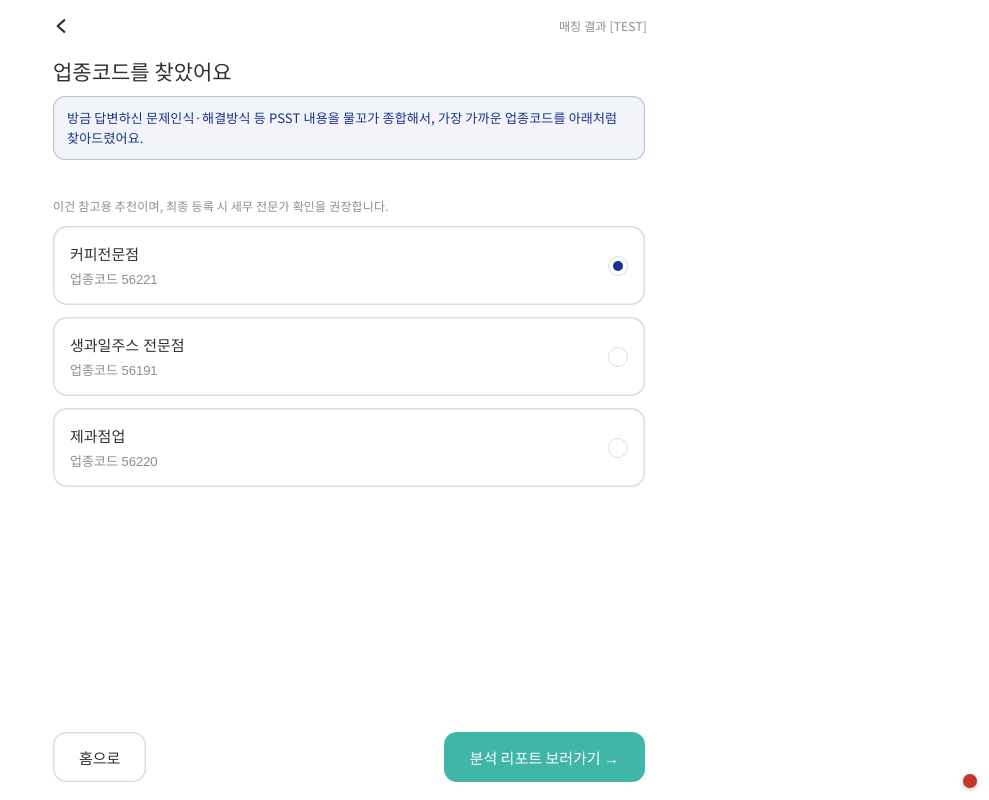
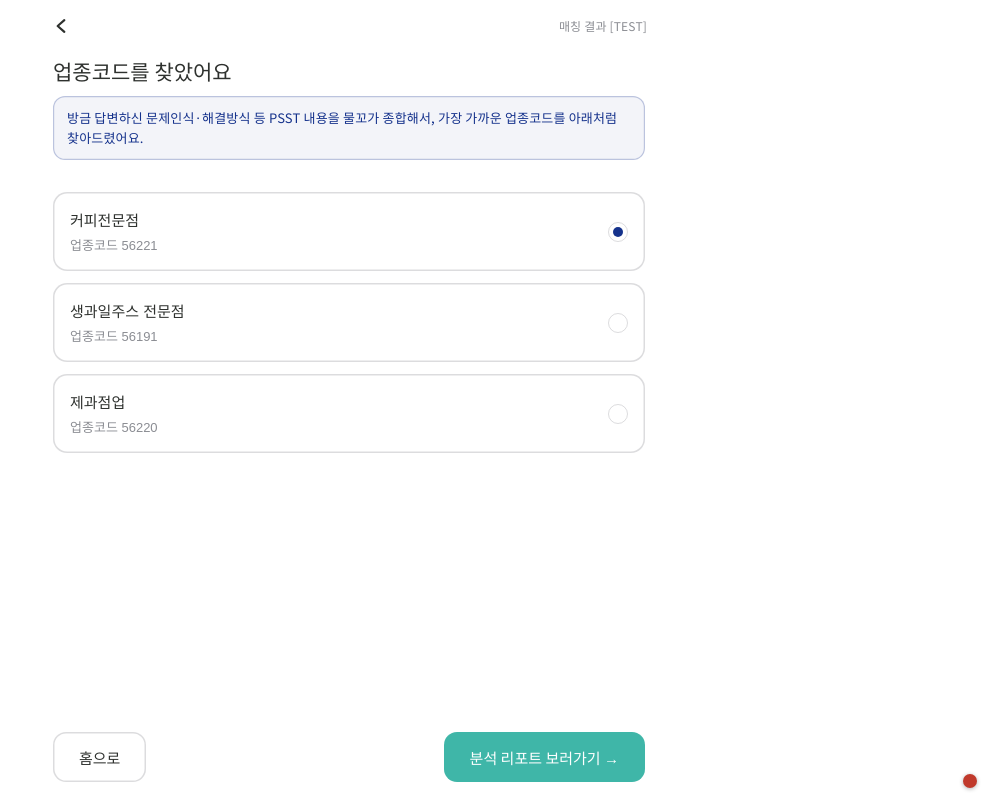
Before and after one commit to mulkko/mulggo-app, a React (Vite) app in the folder frontend/: page /diagnosis/industry-code-test in a window 1280 px wide. Shown: the whole page, without its empty margins (291-1280 px from the left). Built offline with nearby package versions, Linux system fonts and the light colour scheme; no server answers.

Commit message:
260915 - 챗봇 "분석리포트" 예시칩 질문 변경 - 업종코드 매칭 후 "세무사와 상담 권장" 문구 디자인 변경

```diff
--- a/frontend/src/pages/diagnosis/DiagnosisIndustryResult.tsx
+++ b/frontend/src/pages/diagnosis/DiagnosisIndustryResult.tsx
@@ -166,7 +166,14 @@
             방금 답변하신 문제인식·해결방식 등 PSST 내용을 물꼬가 종합해서, 가장 가까운 업종코드를 아래처럼 찾아드렸어요.
           </span>
         </div>
-        <p className={industryStyles.disclaimer}>이건 참고용 추천이며, 최종 등록 시 세무 전문가 확인을 권장합니다.</p>
+        <div className={industryStyles.disclaimerBox}>
+          <span className={industryStyles.disclaimerIcon} aria-hidden="true">
+            ✦
+          </span>
+          <p className={industryStyles.disclaimer}>
+            참고용 추천이며, 최종 등록 전 세무 전문가 확인을 권장합니다.
+          </p>
+        </div>
 
         {ksicCodes.length > 0 ? (
           <div className={styles.cardList}>
--- a/frontend/src/pages/diagnosis/_backup/DiagnosisIndustryCode_test.tsx
+++ b/frontend/src/pages/diagnosis/_backup/DiagnosisIndustryCode_test.tsx
@@ -44,7 +44,7 @@
             방금 답변하신 문제인식·해결방식 등 PSST 내용을 물꼬가 종합해서, 가장 가까운 업종코드를 아래처럼 찾아드렸어요.
           </span>
         </div>
-        <p className={styles.disclaimer}>이건 참고용 추천이며, 최종 등록 시 세무 전문가 확인을 권장합니다.</p>
+        <p className={styles.disclaimer}></p>
 
         {MOCK_STATE !== "추천" && MOCK_QUESTION && <div className={styles.stateBanner}>{MOCK_QUESTION}</div>}
 
--- a/frontend/src/pages/diagnosis/_backup/DiagnosisIndustryResultPreview.tsx
+++ b/frontend/src/pages/diagnosis/_backup/DiagnosisIndustryResultPreview.tsx
@@ -52,7 +52,7 @@
             방금 답변하신 문제인식·해결방식 등 PSST 내용을 물꼬가 종합해서, 가장 가까운 업종코드를 아래처럼 찾아드렸어요.
           </span>
         </div>
-        <p className={industryStyles.disclaimer}>이건 참고용 추천이며, 최종 등록 시 세무 전문가 확인을 권장합니다.</p>
+        <p className={industryStyles.disclaimer}></p>
 
         <div className={styles.cardList}>
           {MOCK_CODES.map((code) => (
--- a/frontend/src/pages/diagnosis/_backup/DiagnosisIndustryResult_test.tsx
+++ b/frontend/src/pages/diagnosis/_backup/DiagnosisIndustryResult_test.tsx
@@ -26,7 +26,7 @@
             방금 답변하신 문제인식·해결방식 등 PSST 내용을 물꼬가 종합해서, 가장 가까운 업종코드를 아래처럼 찾아드렸어요.
           </span>
         </div>
-        <p className={industryStyles.disclaimer}>이건 참고용 추천이며, 최종 등록 시 세무 전문가 확인을 권장합니다.</p>
+        <p className={industryStyles.disclaimer}></p>
 
         <div className={styles.cardList}>
           {MOCK_CODES.map((code, i) => (
--- a/frontend/src/pages/support/CustomerSupportChat.tsx
+++ b/frontend/src/pages/support/CustomerSupportChat.tsx
@@ -36,7 +36,7 @@
   { label: "업종코드 확인", question: "업종코드는 어떻게 확인되나요?" },
   { label: "아이디어 추천", question: "추천 아이디어를 보면 제 원래 계획이 바뀌나요?" },
   { label: "지원사업 매칭", question: "지원사업 필터에는 어떤 항목들이 있나요?" },
-  { label: "분석 리포트", question: "특허출원 추이는 왜 2025년까지만 나오나요?" },
+  { label: "분석 리포트", question: "분석 리포트에서는 어떤 내용을 확인할 수 있나요?" },
   { label: "마이페이지", question: "마이페이지에서는 뭘 확인할 수 있나요?" },
   { label: "문의하기", question: "문의하면 챗봇이 바로 답변을 주나요?" },
   { label: "회원가입·사업자등록증", question: "사업자등록증 인식이 잘 안되면 어떻게 하나요?" },
--- a/frontend/src/styles/diagnosisIndustryCode.module.css
+++ b/frontend/src/styles/diagnosisIndustryCode.module.css
@@ -71,12 +71,31 @@
   color: var(--color-ink-charcoal);
 }
 
+.disclaimerBox {
+  display: flex;
+  align-items: flex-start;
+  gap: 6px;
+  margin-top: 20px;
+  margin-bottom: -5px;
+  padding: 11px 12px;
+  border-radius: var(--radius-input);
+  background: var(--color-bg-hover-mist);
+  border: 1px solid var(--color-border-nav);
+}
+
+.disclaimerIcon {
+  flex-shrink: 0;
+  margin-top: 1px;
+  font-size: 13px;
+  line-height: 1;
+  color: var(--color-tab-active-icon);
+}
+
 .disclaimer {
   margin: 0;
-  margin-top: 20px;
-  margin-bottom: -5px;
   font-size: 12px;
-  color: var(--color-stone-gray);
+  font-weight: 600;
+  color: var(--color-cancel-text);
   line-height: 1.6;
 }
 
```
Also changed, not shown: 1 other file (tests, documents, lock files or other folders).
